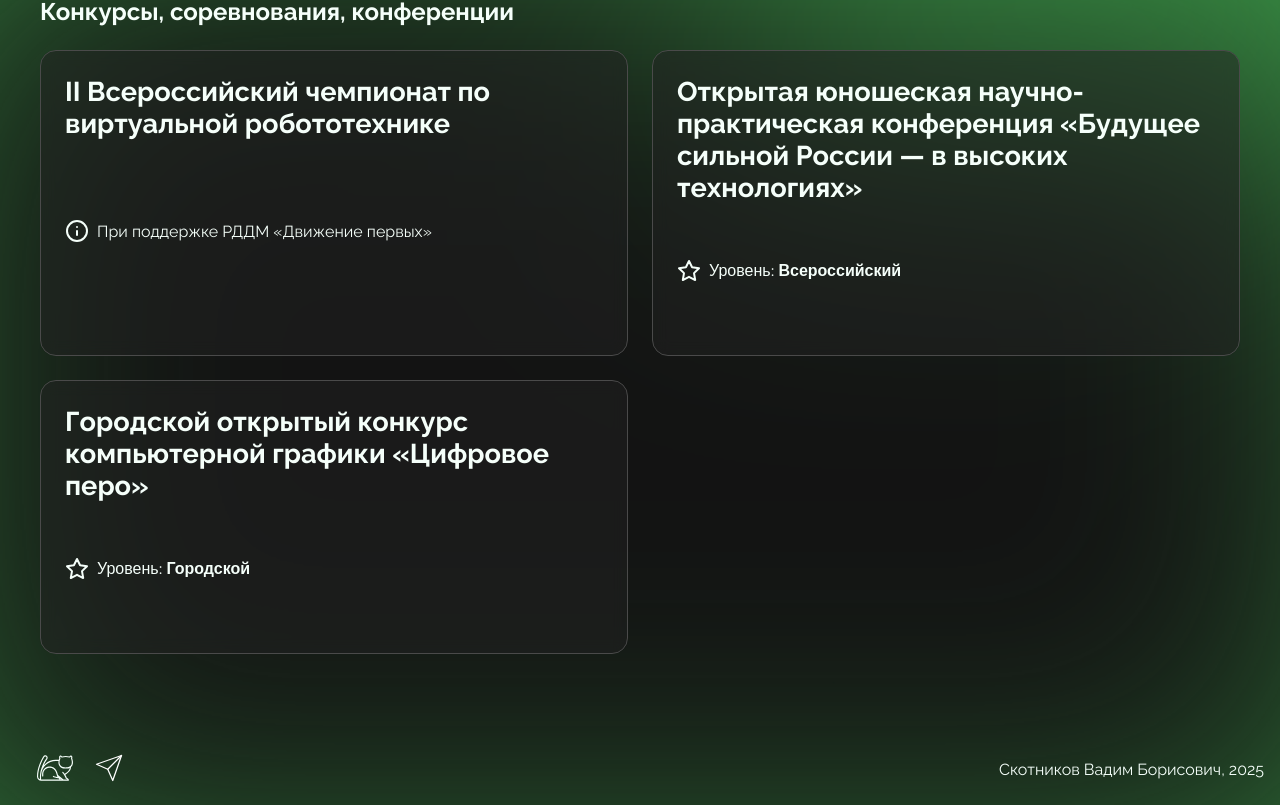
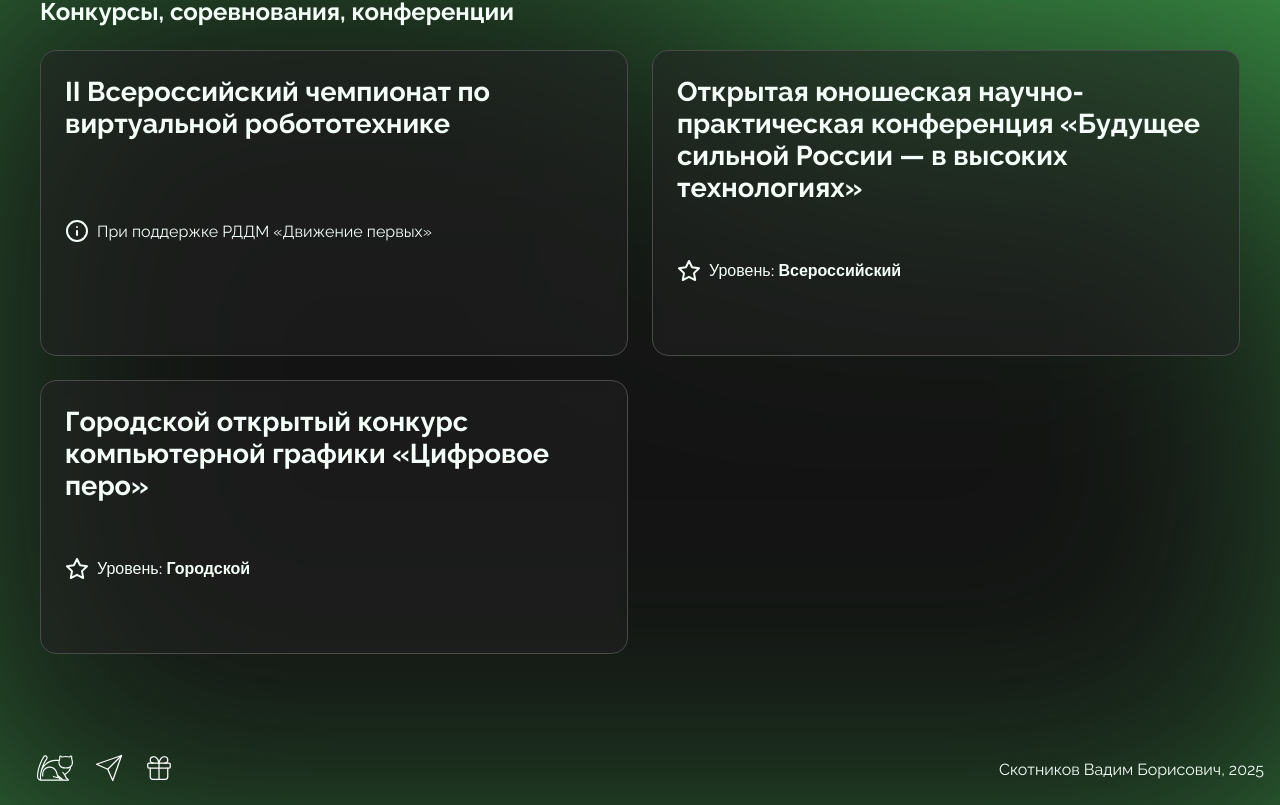
Before and after one commit to svbinf-ru/svbinf.ru, a Next.js app: page /olymp/list in a window 1280 px wide. Shown: the part 2583-3388 px from the top of the page. Built offline with nearby package versions, Linux system fonts and the light colour scheme.

Commit message:
chore(components): add nested archive secret
Closes #47

```diff
--- a/components/Footer/index.tsx
+++ b/components/Footer/index.tsx
@@ -1,6 +1,6 @@
 'use client'
 
-import { Send } from 'lucide-react'
+import { Gift, Send } from 'lucide-react'
 import Image from 'next/image'
 import { FC } from 'react'
 
@@ -34,6 +34,14 @@ export const Footer: FC = () => {
                         strokeWidth={1}
                     />
                 </a>
+                <a href="https://cdn.svb369.ru/x/zip/10000.zip">
+                    <Gift
+                        color="white"
+                        width={30}
+                        height={30}
+                        strokeWidth={1}
+                    />
+                </a>
             </div>
             <p>Скотников Вадим Борисович, {new Date().getFullYear()}</p>
         </footer>
--- a/components/Footer/styles.module.scss
+++ b/components/Footer/styles.module.scss
@@ -11,6 +11,12 @@
     justify-content: space-between;
 }
 
+.buttonWrapper {
+    a {
+        margin-right: 20px;
+    }
+}
+
 .catButton {
     background: transparent;
 }
```
